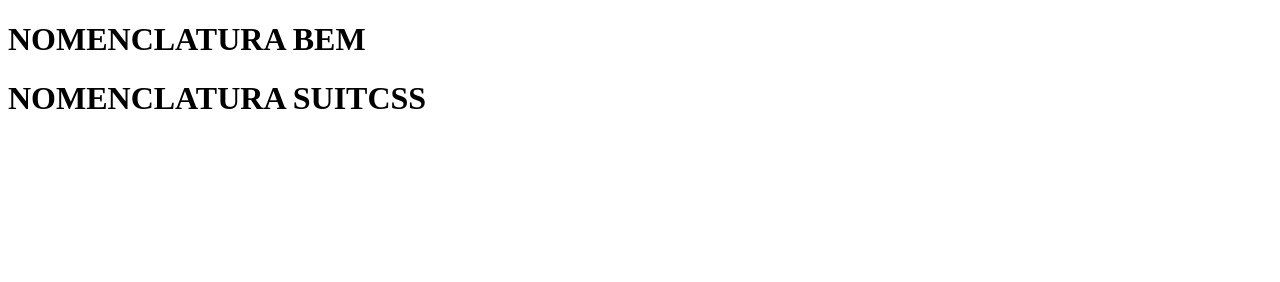
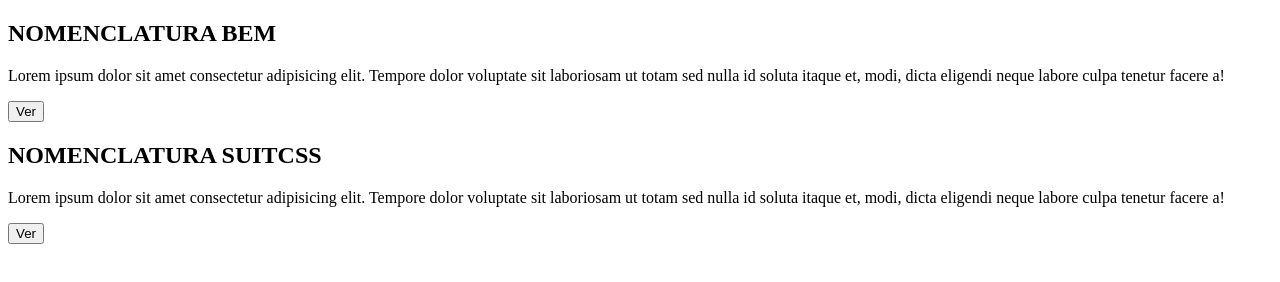
Before and after one commit to ronaldjeq9512/semana6_s2_homework_nomenclatura_bem_suitcss, a plain HTML site: page index.html in a window 1280 px wide. Drawn offline with Linux system fonts and the light colour scheme.

Commit message:
update html file

```diff
--- a/index.html
+++ b/index.html
@@ -7,8 +7,40 @@
     <title>Document</title>
 </head>
 <body>
-    <h1>NOMENCLATURA BEM</h1>
-
-    <h1>NOMENCLATURA SUITCSS</h1>
+    <!-- Según la nomenclatura BEM cuando nombramos un
+     bloque lo escribimos como en el elemento section -->
+    <section class="section">
+        <!-- Según la nomenclatura BEM cuando nombramos un
+        elemento de un bloque, escribimos primero el bloque y
+        luego dos  __ y luego el elemento -->
+        <Header class="section__title">
+            <h1>NOMENCLATURA BEM</h1>
+        </Header>
+        <article>
+            <p>Lorem ipsum dolor sit amet consectetur adipisicing elit. Tempore dolor voluptate sit laboriosam ut totam sed nulla id soluta itaque et, modi, dicta eligendi neque labore culpa tenetur facere a!</p>
+             <!-- Según la nomenclatura BEM cuando nombramos un
+            modificador de un elemento de un bloque, escribimos primero el bloque y
+            luego dos  __   luego el elemento y seguido de -- el modificador -->
+            <Button class="article__button article__button--active">Ver</Button>
+        </article>
+    </section>
+    <!-- Según la nomenclatura SUITCSS cuando nombramos un
+     bloque lo escribimos como en el elemento section pero en Pascalcase
+     que empieza con mayúscula la primera letra -->
+     <section class="Section">
+        <!-- Según la nomenclatura SUITCSS cuando nombramos un
+        elemento de un bloque, escribimos primero el bloque y
+        luego - y luego el elemento -->
+        <Header class="Section-Title">
+            <h1>NOMENCLATURA SUITCSS</h1>
+        </Header>
+        <article>
+            <p>Lorem ipsum dolor sit amet consectetur adipisicing elit. Tempore dolor voluptate sit laboriosam ut totam sed nulla id soluta itaque et, modi, dicta eligendi neque labore culpa tenetur facere a!</p>
+             <!-- Según la nomenclatura SUITCSS cuando nombramos un
+            modificador de un elemento de un bloque, escribimos primero el bloque y
+            luego -  luego el elemento y seguido de -- el modificador -->
+            <Button class="Article-button Article-button--active">Ver</Button>
+        </article>
+    </section>
 </body>
 </html>
```
